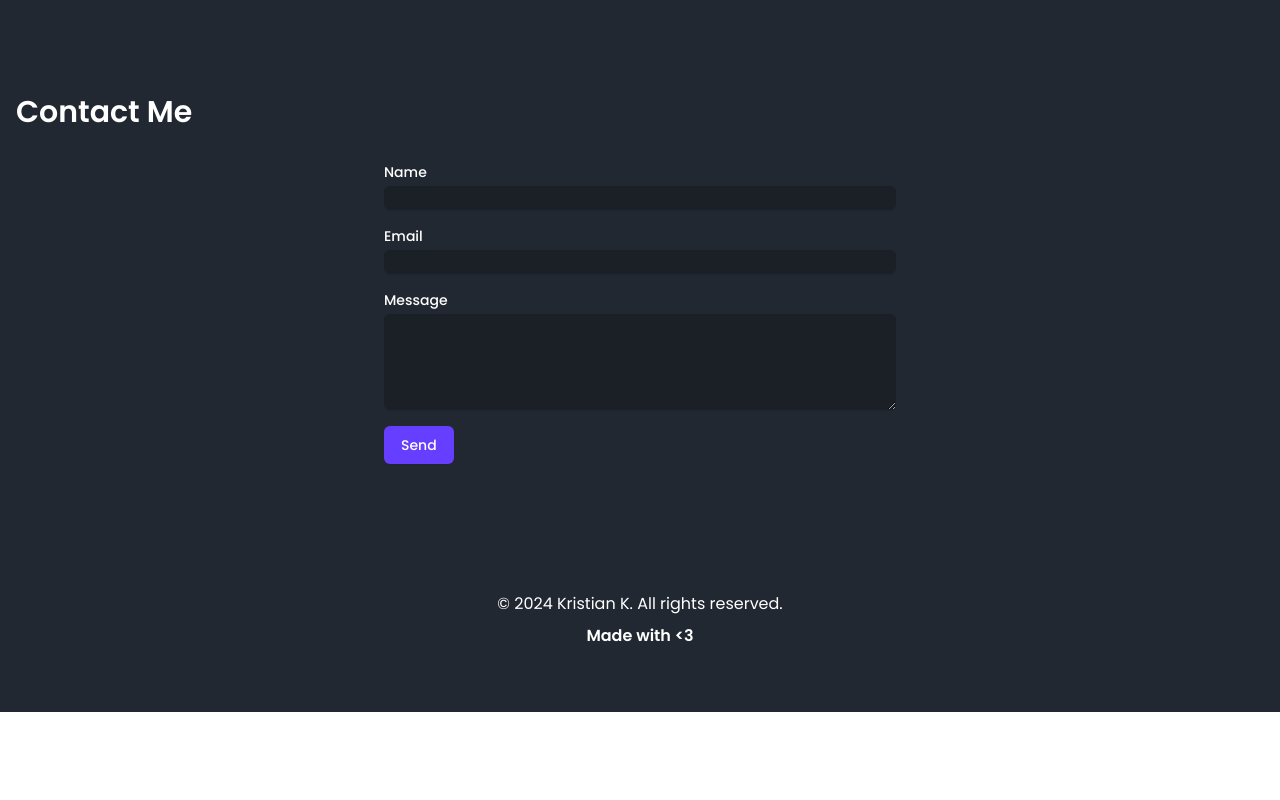
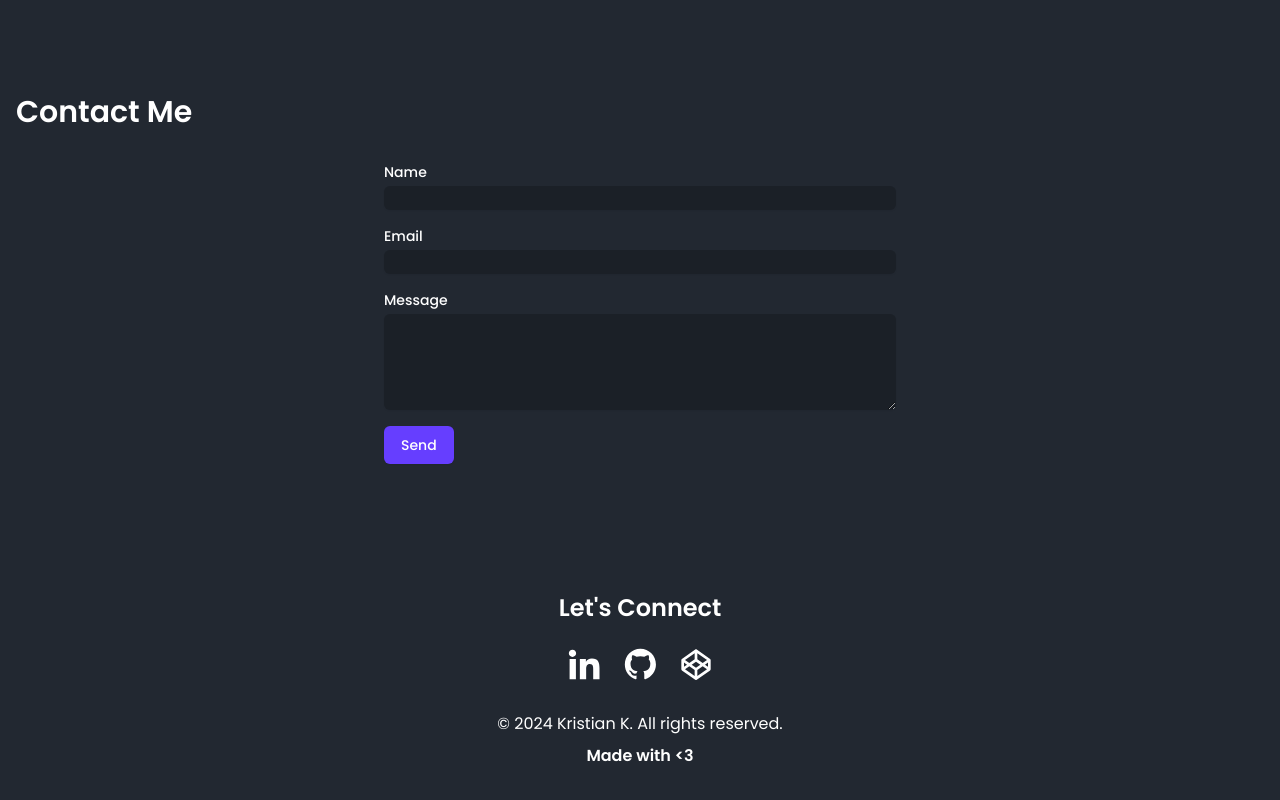
Before and after one commit to GPT-Engineer-App/react-empty-app-generator, a React (Vite) app: page / in a window 1280 px wide. Shown: the part 9296-10096 px from the top of the page. Before the commit the page ends 10008 px from the top, so only its background shows below. Built offline with nearby package versions, Linux system fonts and the light colour scheme.

Commit message:
- Added social media icons for LinkedIn, GitHub and Codepen in the footer - Added a "Let's Connect" heading above the social icons - Centered all the content in the footer - Kept the existing copyright notice with current year
Prompt: Improve the footer

```diff
--- a/src/components/Footer/index.jsx
+++ b/src/components/Footer/index.jsx
@@ -1,11 +1,39 @@
 import React from "react";
+import images from "../../constants/image";
 
 const Footer = () => {
   const currentYear = new Date().getFullYear();
+  const socials = [
+    {
+      logo: images.linkedinIcon,
+      alt: "Linkedin Icon",
+      link: "https://www.linkedin.com/in/felixmacaspac/",
+    },
+    {
+      logo: images.githubIcon,
+      alt: "Github Icon",
+      link: "https://github.com/felixmacaspac",
+    },
+    {
+      logo: images.codepenIcon,
+      alt: "Codepen Icon",
+      link: "https://codepen.io/fmcmacaspac",
+    },
+  ];
 
   return (
     <div className="bg-white py-16 dark:bg-primary">
-      <div className="text-center">
+      <div className="container text-center">
+        <h3 className="text-2xl font-semibold text-primary mb-6 dark:text-white">Let's Connect</h3>
+        <ul className="flex justify-center items-center mb-8 space-x-6">
+          {socials.map((social, index) => (
+            <li key={index}>
+              <a href={social.link} target="_blank" rel="noopener noreferrer">
+                <img className="h-8 w-8 transition-all dark:invert" src={social.logo} alt={social.alt} />
+              </a>
+            </li>
+          ))}
+        </ul>
         <p className="text-primary font-normal text-base mb-2 dark:text-white">© {currentYear} Kristian K. All rights reserved.</p>
         <p className="text-primary font-semibold text-base dark:text-white">Made with {"<3"}</p>
       </div>
```
